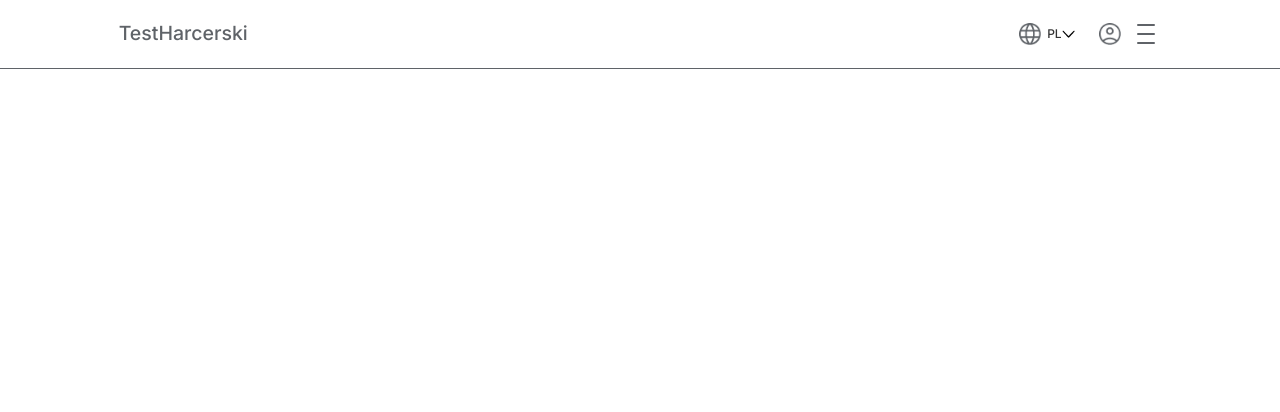
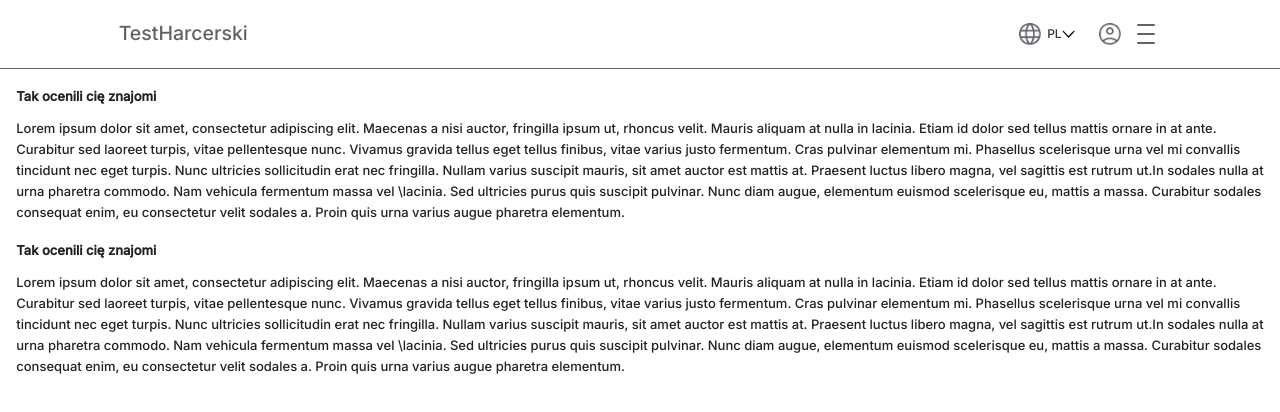
Before and after one commit to gaudnik/test_harcerski, a React (Create React App) app: page /zasady in a window 1280 px wide. Before the commit this address had no page. Shown: the top 412 px of the page. Built offline with nearby package versions, Linux system fonts and the light colour scheme.

Commit message:
testrules

```diff
--- a/src/App.js
+++ b/src/App.js
@@ -7,6 +7,8 @@ import DoATest from './Components/DoATest';
 import StepOne from './Components/StepOne';
 import StepTwo from './Components/StepTwo';
 import StepThree from './Components/StepThree';
+import TestRules from   './Components/TestRules';
+
 
 function App() {
   return (
@@ -20,6 +22,7 @@ function App() {
         <Route path="/krokpierwszy/:firstName/:lastName" element={<StepOne/>}/>
         <Route path="/krokdrugi/:firstName/:lastName" element={<StepTwo/>}/>
         <Route path="/kroktrzeci/:firstName/:lastName" element={<StepThree/>}/>
+        <Route path="/zasady" element={<TestRules/>}/>
       </Routes>
     </div>
   </Router>  );
--- /dev/null
+++ b/src/Components/TestRules.js
@@ -0,0 +1,42 @@
+import React from "react";
+
+const TestRules = () => {
+    return (
+        <div className="testrules">
+            <h1 className="testrules__header">Tak ocenili cię znajomi</h1>
+            <p1 className="testrules__text">Lorem ipsum dolor sit amet, consectetur adipiscing elit.
+                Maecenas a nisi auctor, fringilla ipsum ut, rhoncus velit.
+                Mauris aliquam at nulla in lacinia. Etiam id dolor sed tellus
+                mattis ornare in at ante. Curabitur sed laoreet turpis, vitae
+                pellentesque nunc. Vivamus gravida tellus eget tellus finibus,
+                vitae varius justo fermentum. Cras pulvinar elementum mi.
+                Phasellus scelerisque urna vel mi convallis tincidunt nec eget
+                turpis. Nunc ultricies sollicitudin erat nec fringilla. Nullam
+                varius suscipit mauris, sit amet auctor est mattis at. Praesent
+                luctus libero magna, vel sagittis est rutrum ut.In sodales nulla
+                at urna pharetra commodo. Nam vehicula fermentum massa vel
+                \lacinia. Sed ultricies purus quis suscipit pulvinar. Nunc diam
+                augue, elementum euismod scelerisque eu, mattis a massa.
+                Curabitur sodales consequat enim, eu consectetur velit sodales a.
+                Proin quis urna varius augue pharetra elementum. </p1>
+             <h1 className="testrules__header">Tak ocenili cię znajomi</h1>
+            <p1 className="testrules__text">Lorem ipsum dolor sit amet, consectetur adipiscing elit.
+                Maecenas a nisi auctor, fringilla ipsum ut, rhoncus velit.
+                Mauris aliquam at nulla in lacinia. Etiam id dolor sed tellus
+                mattis ornare in at ante. Curabitur sed laoreet turpis, vitae
+                pellentesque nunc. Vivamus gravida tellus eget tellus finibus,
+                vitae varius justo fermentum. Cras pulvinar elementum mi.
+                Phasellus scelerisque urna vel mi convallis tincidunt nec eget
+                turpis. Nunc ultricies sollicitudin erat nec fringilla. Nullam
+                varius suscipit mauris, sit amet auctor est mattis at. Praesent
+                luctus libero magna, vel sagittis est rutrum ut.In sodales nulla
+                at urna pharetra commodo. Nam vehicula fermentum massa vel
+                \lacinia. Sed ultricies purus quis suscipit pulvinar. Nunc diam
+                augue, elementum euismod scelerisque eu, mattis a massa.
+                Curabitur sodales consequat enim, eu consectetur velit sodales a.
+                Proin quis urna varius augue pharetra elementum. </p1>
+        </div>
+    )
+}
+
+export default TestRules;
--- /dev/null
+++ b/src/Styles/Sections/_testrules.scss
@@ -0,0 +1,11 @@
+.testrules {
+    margin: 1.25rem;
+    &__header {
+        @include test-header;
+        margin-top: 1.6rem;
+    }
+    &__text {
+        margin-bottom: 4rem;
+        line-height: 1.625rem;
+    }
+}
--- a/src/Styles/index.scss
+++ b/src/Styles/index.scss
@@ -15,3 +15,4 @@
 @import "./Sections/stepone";
 @import "./Sections/steptwo";
 @import "./Sections/stepthree";
+@import "./Sections/testrules";
```
